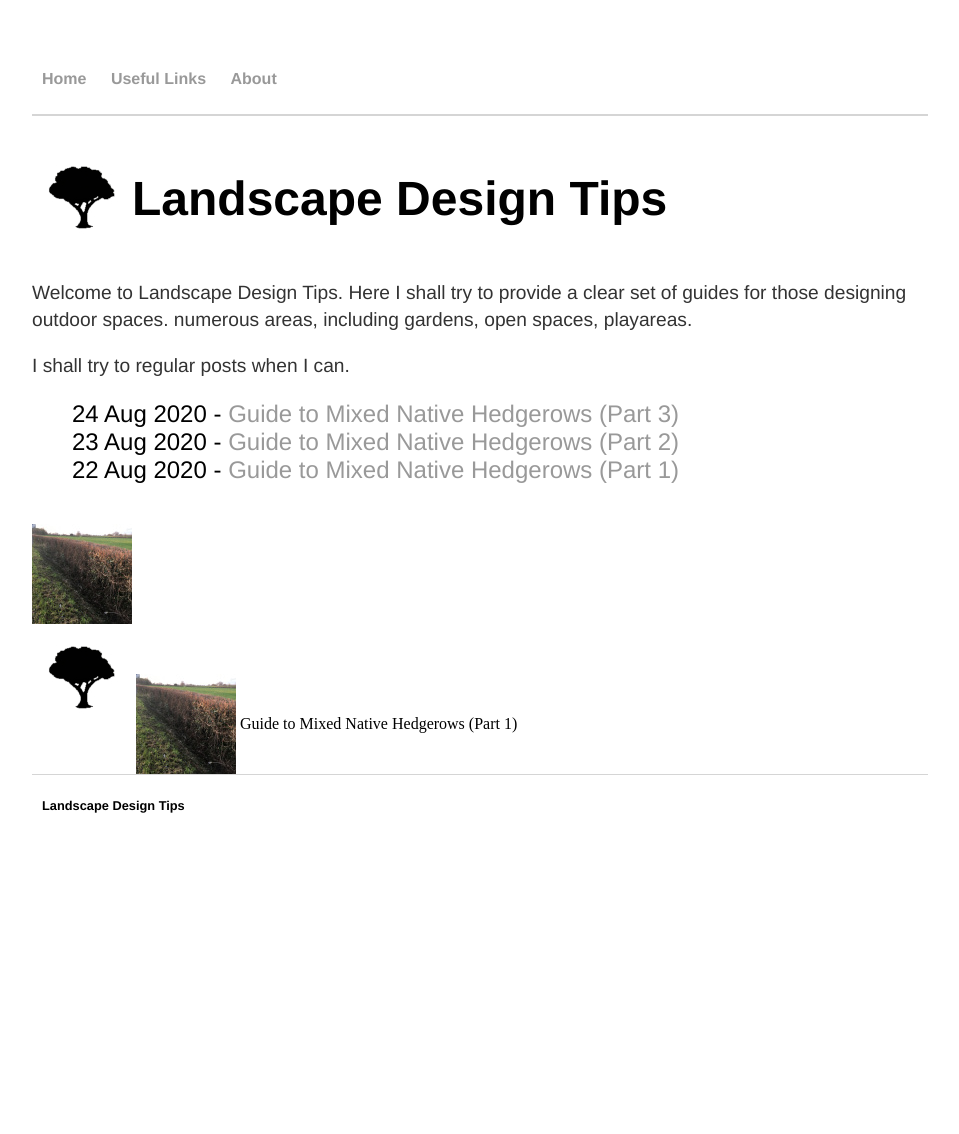
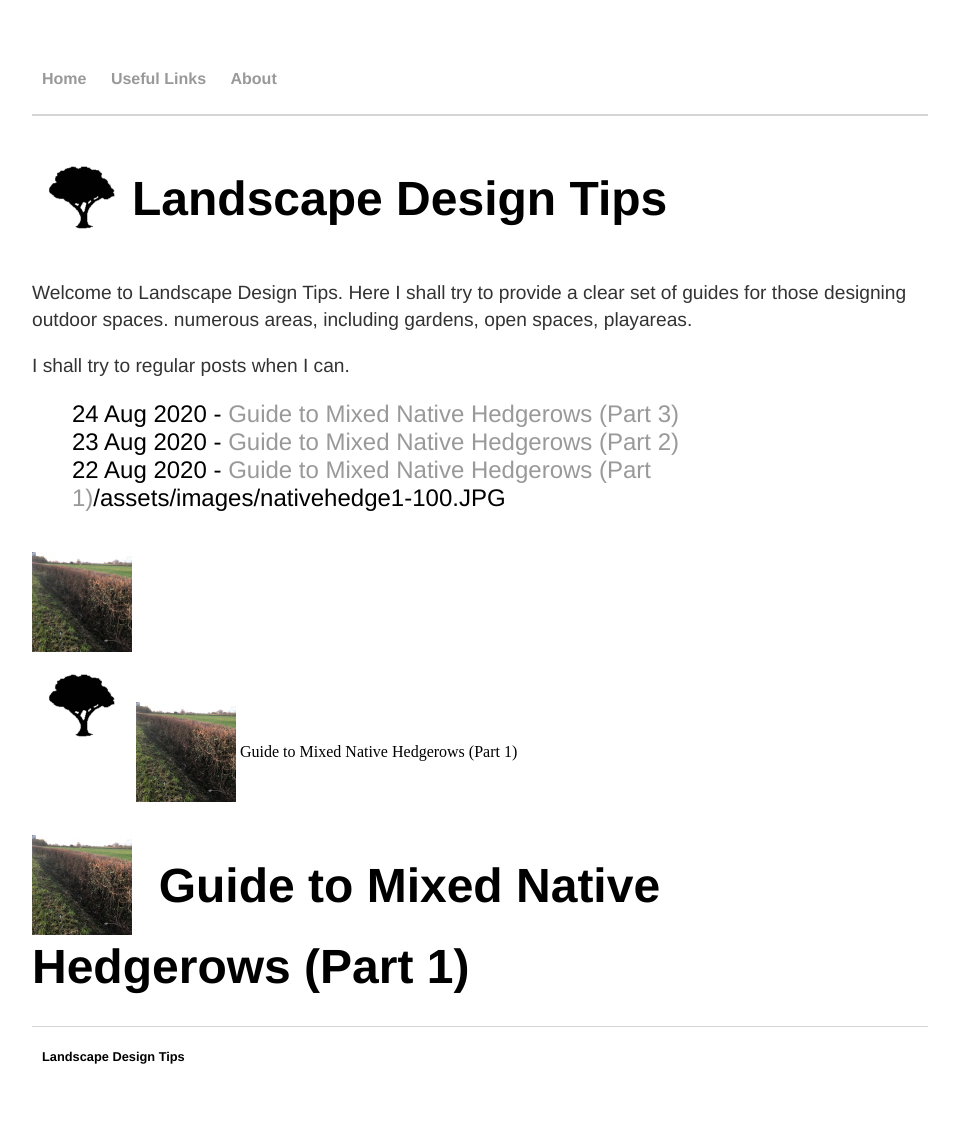
Before and after one commit to Quixoty/ORIG, a Jekyll site: the page built from index.html, in a window 1280 px wide. Shown: the whole page, without its empty margins (160-1119 px from the left). Built offline with Jekyll 4.4.1, drawn with Linux system fonts in a browser that asks for light colours; before the commit the page ends 900 px from its top, so only the background shows below that.

Commit message:
Update index.html

```diff
--- a/index.html
+++ b/index.html
@@ -12,7 +12,7 @@
 	<ul class="posts">
 
 	  {% for post in site.posts %}
-	    <li><p1><span>{{ post.date | date_to_string }}</span> - <a href="{{ post.url }}" title="{{ post.title }}">{{ post.title }}</a></p1></li>
+	    <li><p1><span>{{ post.date | date_to_string }}</span> - <a href="{{ post.url }}" title="{{ post.title }}">{{ post.title }}</a>{{post.picture}}</p1></li>
 	  {% endfor %}
 	</ul>
 
@@ -27,3 +27,5 @@
 
 <img src="/assets/images/nativehedge1-100.JPG" style="vertical-align: middle;" width="100px"/>
 <span style="vertical-align: middle;">Guide to Mixed Native Hedgerows (Part 1)</span>
+
+<h1><img src="/assets/images/nativehedge1-100.JPG" style="vertical-align: middle;" width="100px"/><span style="vertical-align: middle;">&nbsp; Guide to Mixed Native Hedgerows (Part 1)</span></h1>
```
